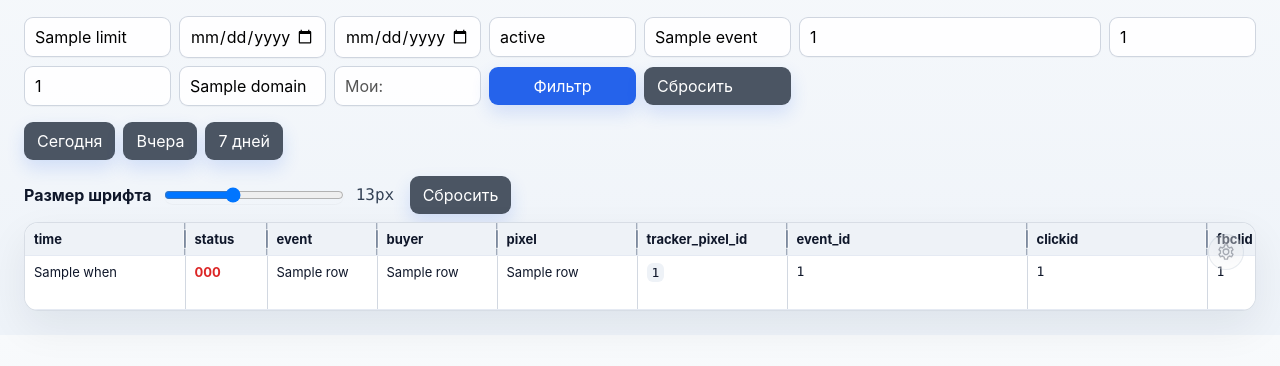
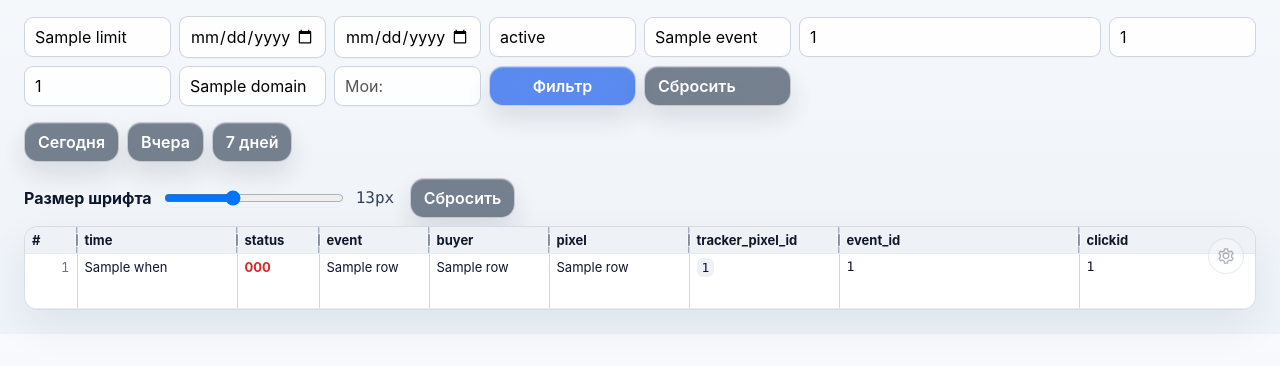
Before and after one commit to MishaNyKarl/api-fbpixel, a FastAPI app: template templates/logs.html in a window 1280 px wide. Shown: the part 170-536 px from the top of the page. Run offline with FastAPI, Linux system fonts and the light colour scheme; the template is opened without the code that fills it: most values are stand-ins (such as "Sample title", 1, 10 or a date in 2020); parts of the project's set-up code (start-up, migrations or seed data) failed here and were passed over.

Commit message:
Refine log table density and URL popover

```diff
--- a/templates/base.html
+++ b/templates/base.html
@@ -18,8 +18,8 @@
     label { display: block; margin: 14px 0 6px; font-weight: 700; }
     .row { display: grid; grid-template-columns: 1fr 1fr; gap: 18px; }
     .actions { display: flex; gap: 8px; align-items: center; margin: 16px 0; flex-wrap: wrap; }
-    .btn { border: 0; border-radius: 9px; padding: 9px 13px; background: #2563eb; color: #fff; text-decoration: none; cursor: pointer; font: inherit; display: inline-block; white-space: nowrap; box-shadow: 0 8px 18px rgba(37,99,235,.16); }
-    .btn.secondary { background: #4b5563; }
+    .btn { border: 0; border-radius: 9px; padding: 9px 13px; background: rgba(37,99,235,.9); color: #fff; text-decoration: none; cursor: pointer; font: inherit; font-weight: 600; display: inline-block; white-space: nowrap; box-shadow: 0 8px 18px rgba(37,99,235,.16); opacity: .94; }
+    .btn.secondary { background: rgba(51,65,85,.86); }
     .btn.danger { background: #dc2626; }
     .btn.ok { background: #15803d; }
     .muted { color: #64748b; font-size: 13px; }
@@ -40,12 +40,13 @@
     .table-wrap table { border: 0; min-width: 100%; }
     .resizable-table { table-layout: fixed; width: 100%; }
     .logs-table { --logs-font-size: 13px; }
-    .logs-table th, .logs-table td { padding: 8px 9px; font-size: var(--logs-font-size); border-right: 1px solid rgba(148, 163, 184, .42); }
+    .logs-table th, .logs-table td { padding: 5px 7px; font-size: var(--logs-font-size); line-height: 1.24; border-right: 1px solid rgba(148, 163, 184, .42); }
     .logs-table th:last-child, .logs-table td:last-child { border-right: 0; }
     .logs-table th { position: relative; user-select: none; box-shadow: inset -1px 0 0 rgba(100,116,139,.55); }
-    .logs-table td { overflow: hidden; text-overflow: ellipsis; }
+    .logs-table td { overflow: hidden; text-overflow: ellipsis; white-space: normal; }
+    .row-number { color: #64748b; font-variant-numeric: tabular-nums; text-align: right; }
     .mono { font-family: Consolas, Monaco, monospace; }
-    .long { max-width: 260px; overflow: hidden; text-overflow: ellipsis; white-space: nowrap; }
+    .long { max-width: 260px; overflow: hidden; text-overflow: ellipsis; white-space: normal; display: -webkit-box; -webkit-line-clamp: 2; -webkit-box-orient: vertical; word-break: break-all; }
     .duplicate-row { background: #fffbeb; }
     .domain-cell { display: flex; align-items: center; gap: 8px; min-width: 0; }
     .domain-name { min-width: 0; overflow: hidden; text-overflow: ellipsis; white-space: nowrap; }
@@ -55,6 +56,8 @@
     .domain-popover { position: fixed; z-index: 50; display: none; max-width: min(760px, calc(100vw - 32px)); padding: 12px; border: 1px solid rgba(255,255,255,.62); border-radius: 18px; background: rgba(248,250,252,.74); box-shadow: 0 22px 60px rgba(15,23,42,.22); backdrop-filter: blur(24px) saturate(160%); opacity: .9; }
     .domain-popover.is-open { display: grid; grid-template-columns: minmax(260px, 1fr) auto; align-items: center; gap: 10px; }
     .domain-popover .copy-url { border: 0; border-radius: 999px; padding: 8px 12px; background: rgba(37,99,235,.92); color: #fff; cursor: pointer; white-space: nowrap; order: 2; }
+    .domain-popover.copy-left .copy-url { order: -1; }
+    .domain-popover.copy-right .copy-url { order: 2; }
     .domain-popover .full-url-field { width: min(620px, calc(100vw - 180px)); min-height: 58px; max-height: 92px; padding: 8px 10px; border: 1px solid rgba(148,163,184,.28); border-radius: 12px; background: rgba(255,255,255,.62); color: #0f172a; font-family: Consolas, Monaco, monospace; font-size: 11px; line-height: 1.35; resize: none; outline: none; overflow: auto; box-shadow: inset 0 1px 2px rgba(15,23,42,.05); }
     .domain-popover .full-url-field:focus { border-color: rgba(37,99,235,.55); box-shadow: 0 0 0 3px rgba(37,99,235,.10), inset 0 1px 2px rgba(15,23,42,.05); }
     .column-resize-handle { position: absolute; top: 0; right: -7px; width: 14px; height: 100%; cursor: col-resize; z-index: 2; }
@@ -70,6 +73,9 @@
     .table-toolbar label { display: inline-flex; align-items: center; gap: 8px; margin: 0; font-weight: 700; }
     .table-toolbar input[type="range"] { width: 180px; padding: 0; }
     .table-toolbar output { min-width: 44px; font-family: Consolas, Monaco, monospace; color: #334155; }
+    .filters .btn, .quick-filters .btn, .table-toolbar .btn { border: 1px solid rgba(255,255,255,.58); background: rgba(51,65,85,.72); color: #fff; border-radius: 14px; font-weight: 600; opacity: .9; backdrop-filter: blur(18px) saturate(160%); box-shadow: 0 12px 28px rgba(15,23,42,.13), inset 0 1px 0 rgba(255,255,255,.22); }
+    .filters .btn:not(.secondary) { background: rgba(37,99,235,.82); }
+    .filters .btn:hover, .quick-filters .btn:hover, .table-toolbar .btn:hover { opacity: 1; transform: translateY(-1px); }
     .table-settings-button { position: absolute; right: 12px; top: 12px; z-index: 5; width: 36px; height: 36px; border: 1px solid rgba(148,163,184,.36); border-radius: 999px; background: rgba(255,255,255,.38); color: rgba(15,23,42,.58); cursor: pointer; display: inline-flex; align-items: center; justify-content: center; opacity: .55; backdrop-filter: blur(16px); transition: opacity .15s ease, color .15s ease, background .15s ease, transform .15s ease; }
     .table-settings-button:hover, .table-settings-button:focus, .table-settings-button.is-open { opacity: 1; color: #0f172a; background: rgba(255,255,255,.86); transform: translateY(-1px); outline: 0; }
     .table-settings-button svg { width: 18px; height: 18px; stroke: currentColor; }
--- a/templates/logs.html
+++ b/templates/logs.html
@@ -83,6 +83,7 @@
   <div class="table-wrap">
     <table class="logs-table resizable-table" data-resize-key="api-pixel:logs-column-widths:v1" data-columns-key="api-pixel:logs-visible-columns:v1" data-order-key="api-pixel:logs-column-order:v1">
     <colgroup>
+      <col data-col="row_number" style="width: 52px">
       <col data-col="time" style="width: 160px">
       <col data-col="status" style="width: 82px">
       <col data-col="event" style="width: 110px">
@@ -99,6 +100,7 @@
     </colgroup>
     <thead>
       <tr>
+        <th data-col="row_number">#</th>
         <th data-col="time">time</th>
         <th data-col="status">status</th>
         <th data-col="event">event</th>
@@ -117,6 +119,7 @@
     <tbody>
       {% for row in logs %}
       <tr class="{% if row.skipped_duplicate %}duplicate-row{% endif %}">
+        <td class="row-number">{{ loop.index }}</td>
         <td>{{ row.when or "" }}</td>
         <td>
           {% if row.skipped_duplicate %}
@@ -349,7 +352,9 @@
     const headRow = table.querySelector("thead tr");
     const rows = Array.from(table.querySelectorAll("tbody tr"));
     const knownKeys = cols.map((col) => col.dataset.col).filter(Boolean);
-    const finalOrder = normalizedOrder.concat(knownKeys.filter((key) => !normalizedOrder.includes(key)));
+    const finalOrder = ["row_number"]
+      .concat(normalizedOrder.filter((key) => key !== "row_number"))
+      .concat(knownKeys.filter((key) => key !== "row_number" && !normalizedOrder.includes(key)));
 
     finalOrder.forEach((key) => {
       const col = colgroup.querySelector(`col[data-col="${key}"]`);
@@ -540,6 +545,7 @@
     headers.forEach((th) => {
       const key = th.dataset.col;
       if (!key) return;
+      if (key === "row_number") return;
       const item = document.createElement("div");
       item.className = "column-toggle";
       item.dataset.col = key;
@@ -622,10 +628,13 @@
     const left = preferredLeft + popoverWidth <= window.innerWidth - 16
       ? preferredLeft
       : Math.max(16, fallbackLeft);
+    const opensRight = left === preferredLeft;
     const top = Math.min(window.innerHeight - 88, Math.max(16, rect.top - 10));
     domainPopover.style.left = `${left}px`;
     domainPopover.style.top = `${top}px`;
     domainPopover.style.maxWidth = `${popoverWidth}px`;
+    domainPopover.classList.toggle("copy-left", opensRight);
+    domainPopover.classList.toggle("copy-right", !opensRight);
   }
 
   function showDomainPopover(button) {
```
